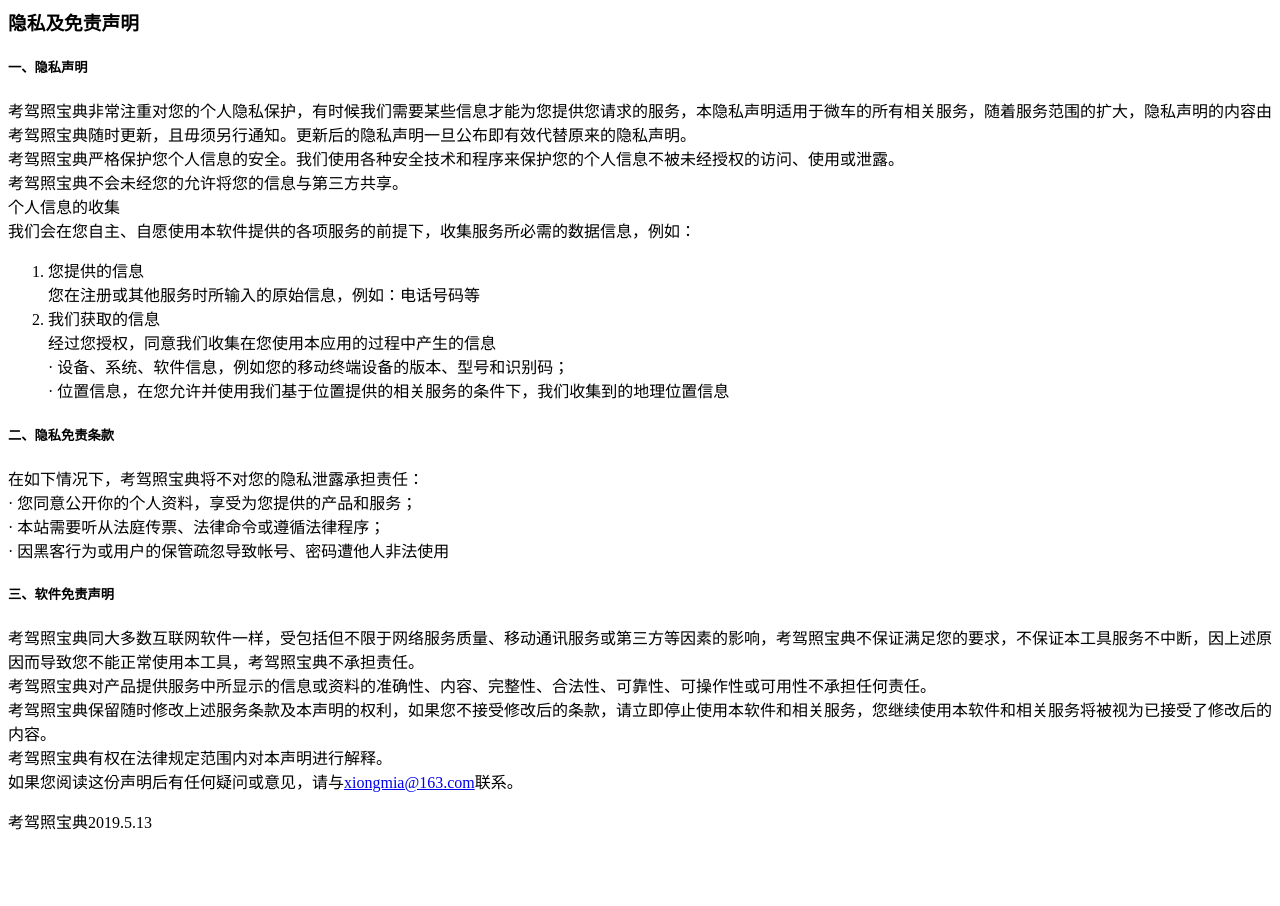
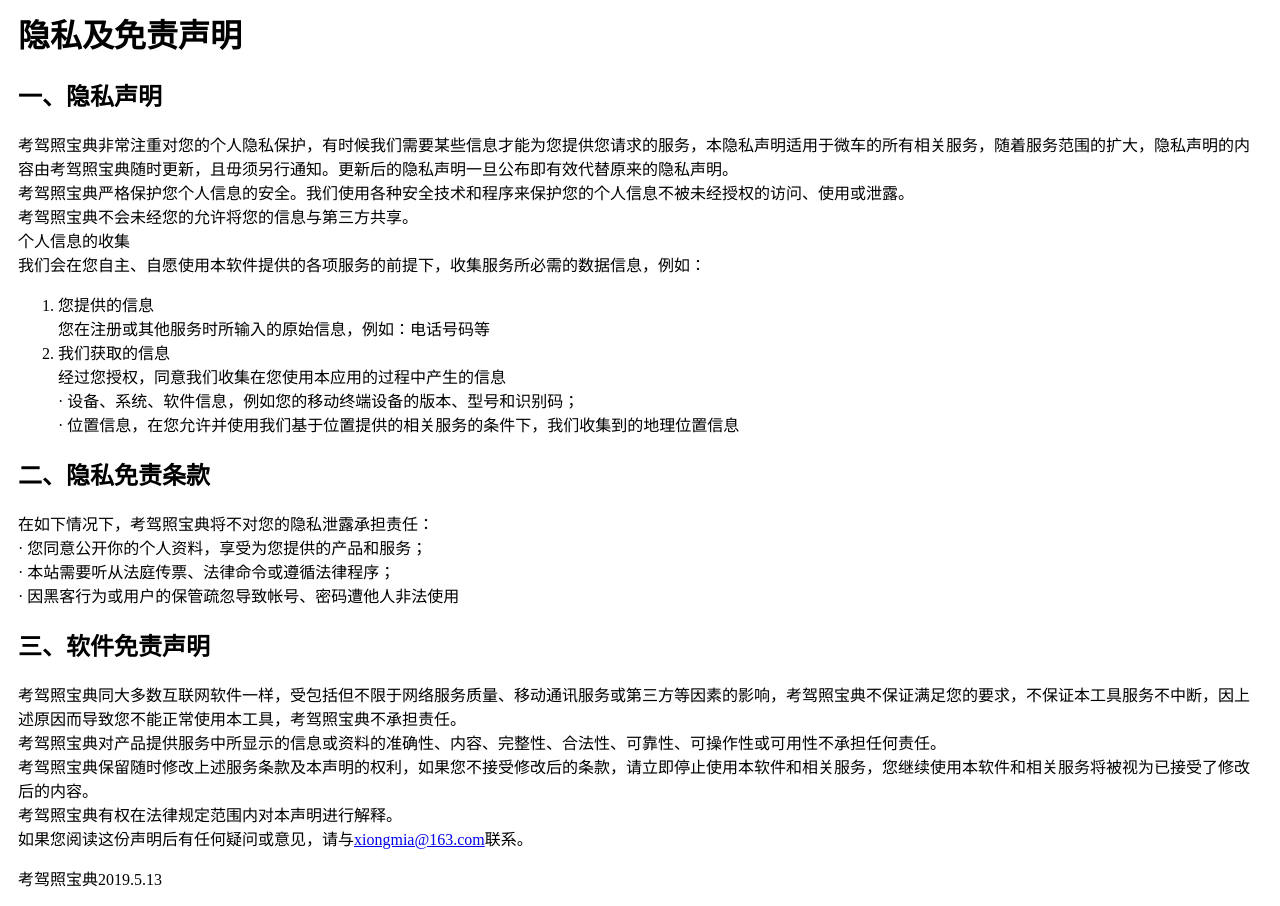
Before and after one commit to purewater2011/purewater2011.github.io, a plain HTML site: page index.html in a window 1280 px wide. Before the commit the page ends 849 px from the top, so only its background shows below. Drawn offline with Linux system fonts and the light colour scheme.

Commit message:
update index

```diff
--- a/index.html
+++ b/index.html
@@ -1,7 +1,7 @@
-<div data-note-content="" class="show-content">
+<div data-note-content="" class="show-content" style="margin: 10px;">
           <div class="show-content-free">
-            <h3>隐私及免责声明</h3>
-<h5>一、隐私声明</h5>
+            <h1>隐私及免责声明</h1>
+<h2>一、隐私声明</h2>
 <p>考驾照宝典非常注重对您的个人隐私保护，有时候我们需要某些信息才能为您提供您请求的服务，本隐私声明适用于微车的所有相关服务，随着服务范围的扩大，隐私声明的内容由考驾照宝典随时更新，且毋须另行通知。更新后的隐私声明一旦公布即有效代替原来的隐私声明。<br>
 考驾照宝典严格保护您个人信息的安全。我们使用各种安全技术和程序来保护您的个人信息不被未经授权的访问、使用或泄露。<br>
 考驾照宝典不会未经您的允许将您的信息与第三方共享。<br>
@@ -15,12 +15,12 @@
 · 设备、系统、软件信息，例如您的移动终端设备的版本、型号和识别码；<br>
 · 位置信息，在您允许并使用我们基于位置提供的相关服务的条件下，我们收集到的地理位置信息</li>
 </ol>
-<h5>二、隐私免责条款</h5>
+<h2>二、隐私免责条款</h2>
 <p>在如下情况下，考驾照宝典将不对您的隐私泄露承担责任：<br>
 · 您同意公开你的个人资料，享受为您提供的产品和服务；<br>
 · 本站需要听从法庭传票、法律命令或遵循法律程序；<br>
 · 因黑客行为或用户的保管疏忽导致帐号、密码遭他人非法使用</p>
-<h5>三、软件免责声明</h5>
+<h2>三、软件免责声明</h2>
 <p>考驾照宝典同大多数互联网软件一样，受包括但不限于网络服务质量、移动通讯服务或第三方等因素的影响，考驾照宝典不保证满足您的要求，不保证本工具服务不中断，因上述原因而导致您不能正常使用本工具，考驾照宝典不承担责任。<br>
 考驾照宝典对产品提供服务中所显示的信息或资料的准确性、内容、完整性、合法性、可靠性、可操作性或可用性不承担任何责任。<br>
 考驾照宝典保留随时修改上述服务条款及本声明的权利，如果您不接受修改后的条款，请立即停止使用本软件和相关服务，您继续使用本软件和相关服务将被视为已接受了修改后的内容。<br>
```
